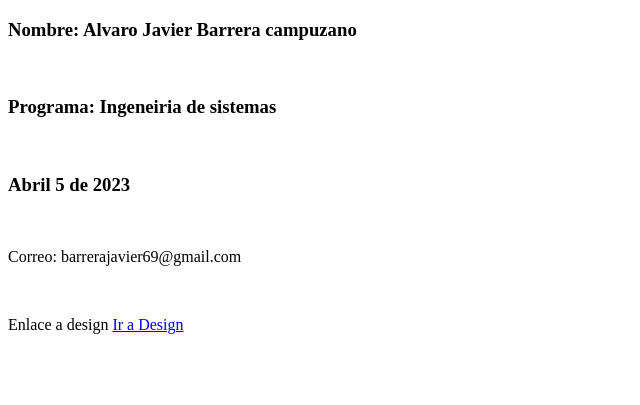
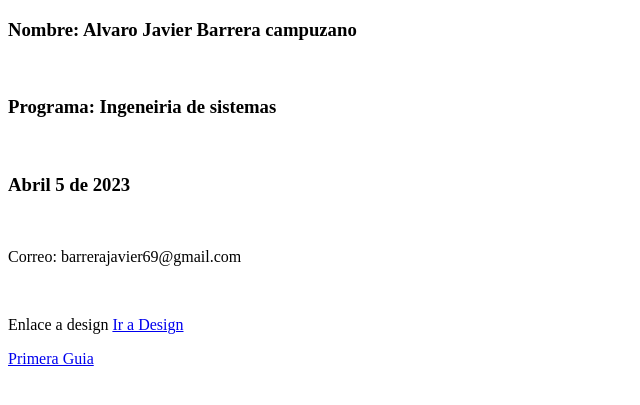
Before and after one commit to Abarreraca/DSW-AlvaroBarrera, a plain HTML site: page index.html in a window 1280 px wide. Shown: the part 61-466 px from the top of the page, without its empty margins (0-640 px from the left). Drawn offline with Linux system fonts and the light colour scheme.

Commit message:
Update index.html

```diff
--- a/index.html
+++ b/index.html
@@ -16,5 +16,8 @@
 <p> Enlace a design
     <a href="fase2/design.html"> Ir a Design</a>
 </p>
+
+
+  <a href="Guia 1/index.html">Primera Guia</a>
 </body>
 </html>
```
